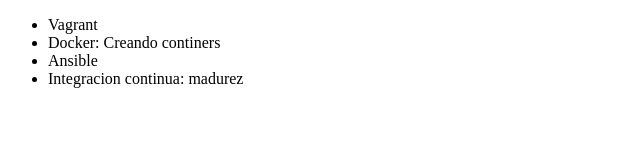
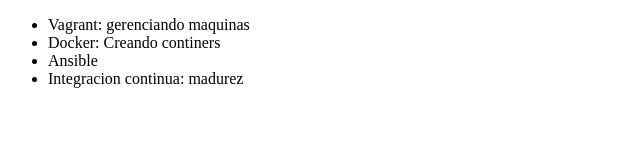
Before and after one commit to Rom4n18/alura-git, a plain HTML site: page index.html in a window 1280 px wide. Shown: the whole page, without its empty margins (0-640 px from the left). Drawn offline with Linux system fonts and the light colour scheme.

Commit message:
Corrigiendo curso de vagrant

```diff
--- a/index.html
+++ b/index.html
@@ -6,7 +6,7 @@
 </head>
 <body>
      <ul>
-         <li> Vagrant </li>
+         <li> Vagrant: gerenciando maquinas </li>
          <li> Docker: Creando continers</li>
          <li> Ansible </li>
          <li> Integracion continua: madurez </li>
```
